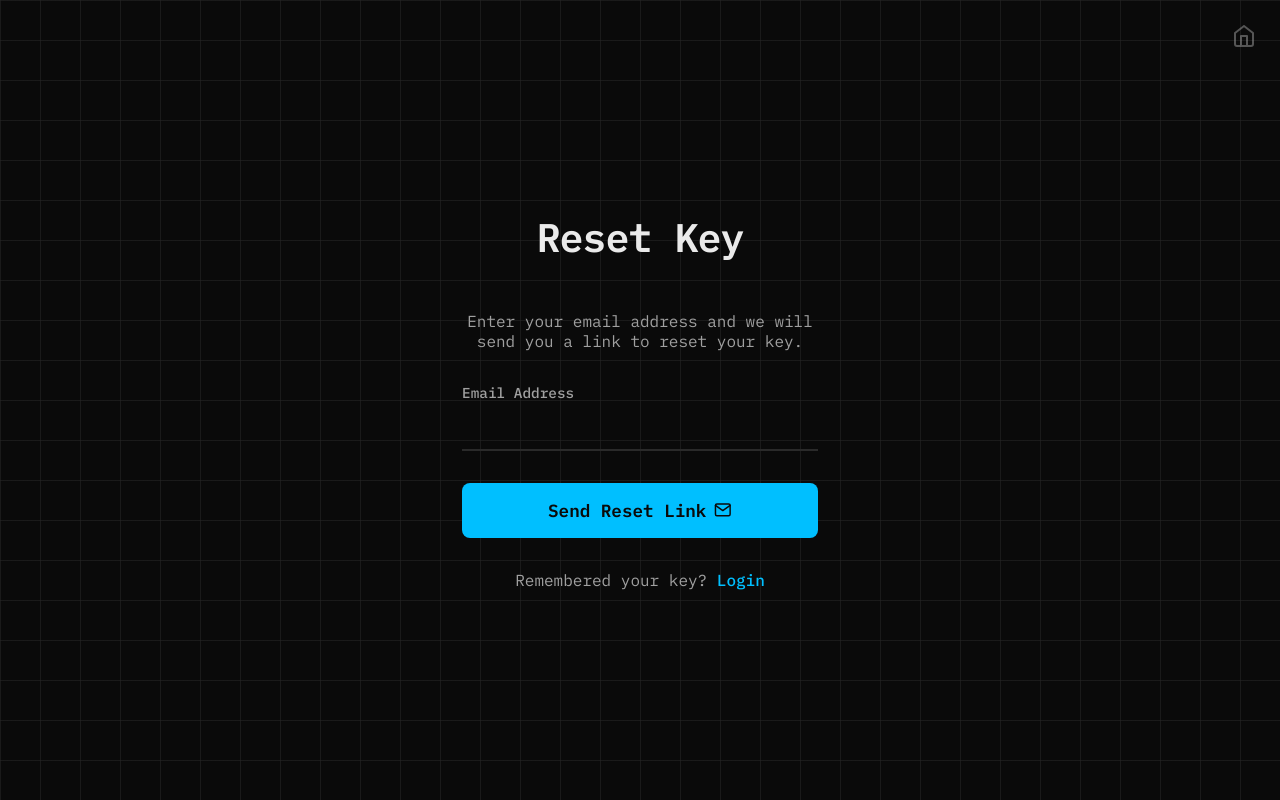
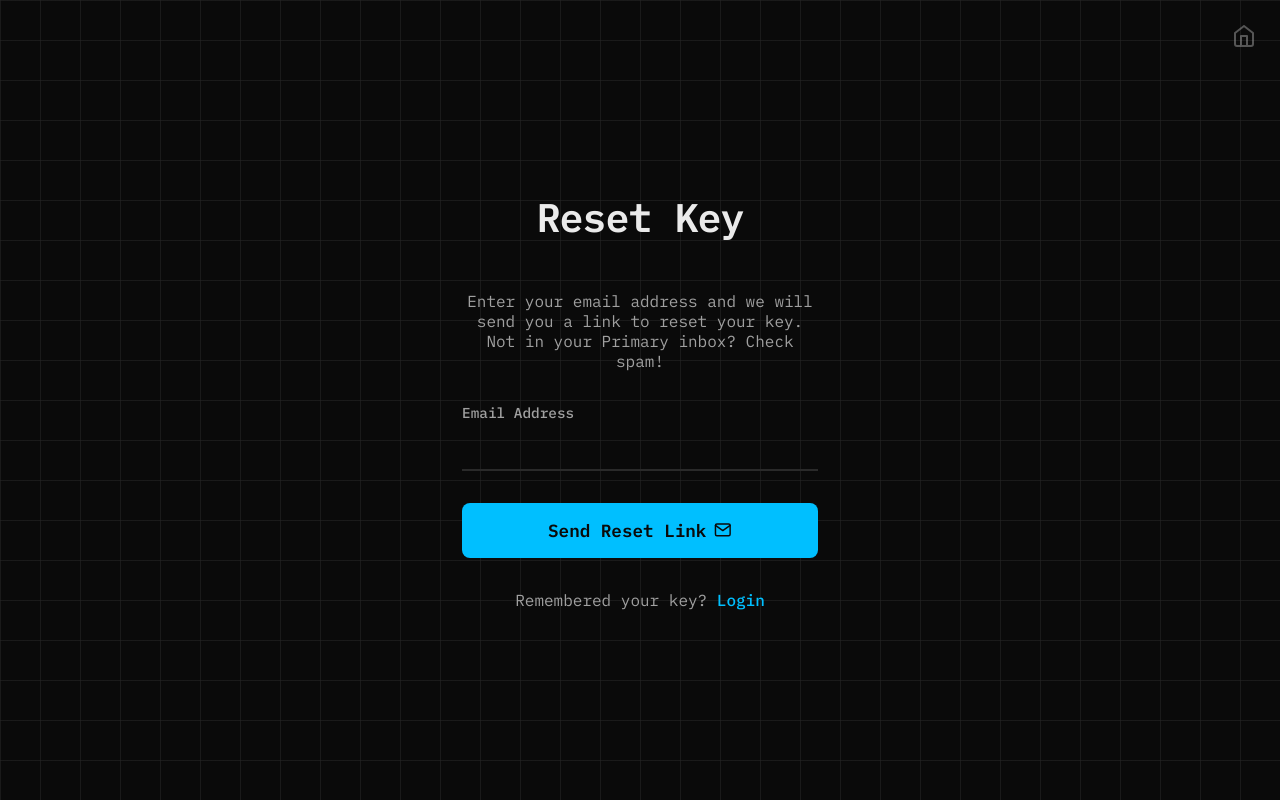
Before and after one commit to aryanraut-33/ml-with-aryan, a Next.js app in the folder frontend/: page /forgot-password in a window 1280 px wide. Built offline with nearby package versions, Linux system fonts and the light colour scheme; no server answers.

Commit message:
check spam instruction added

```diff
--- a/frontend/src/app/forgot-password/page.js
+++ b/frontend/src/app/forgot-password/page.js
@@ -31,7 +31,7 @@ export default function ForgotPasswordPage() {
     <form onSubmit={handleSubmit} className={styles.form}>
       <h1 className={styles.title}>Reset Key</h1>
       <p style={{ textAlign: 'center', color: 'var(--text-secondary)', marginBottom: '2rem' }}>
-        Enter your email address and we will send you a link to reset your key.
+        Enter your email address and we will send you a link to reset your key. Not in your Primary inbox? Check spam!
       </p>
 
       {message && <p style={{ color: '#2ed573', textAlign: 'center', marginBottom: '1rem' }}>{message}</p>}
```
